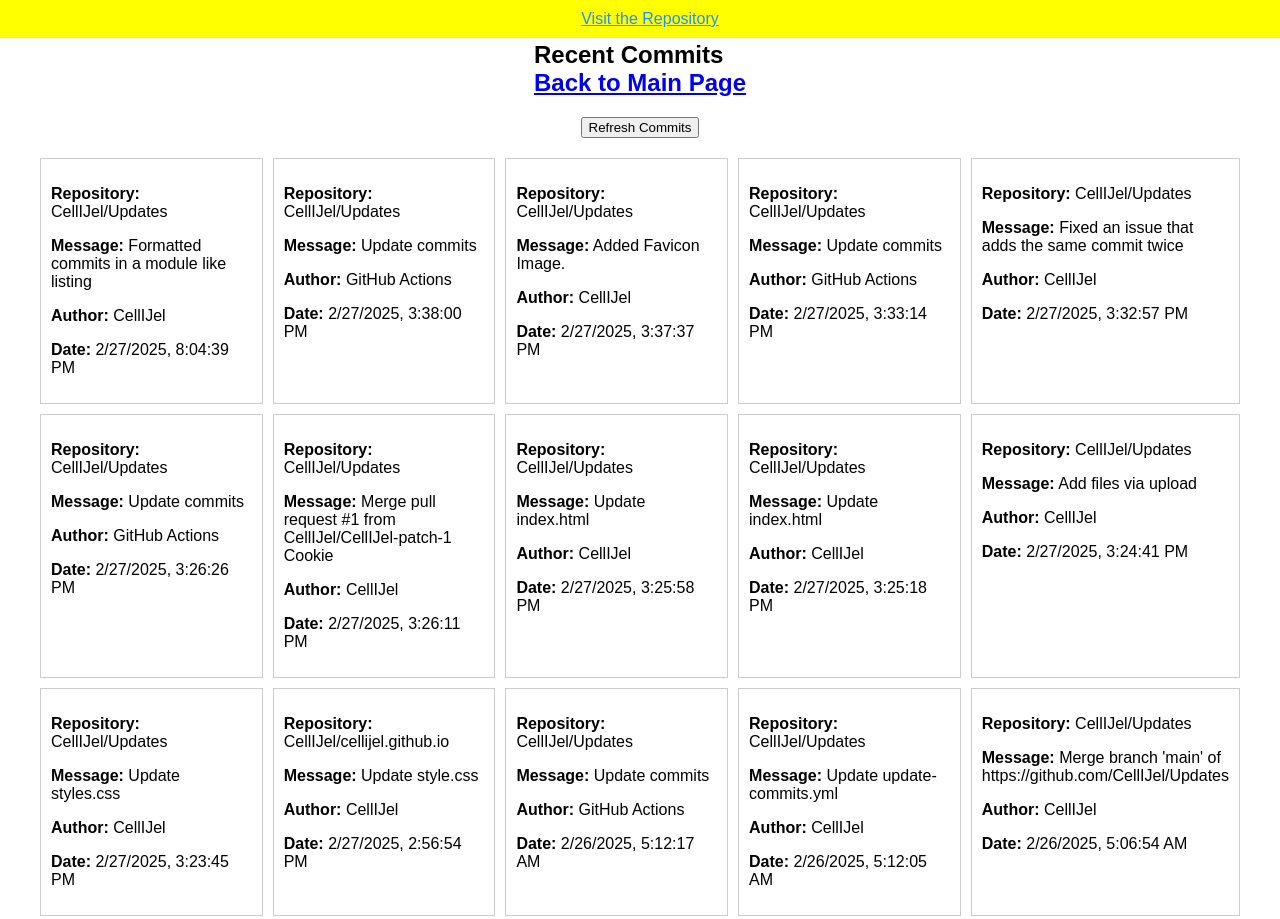
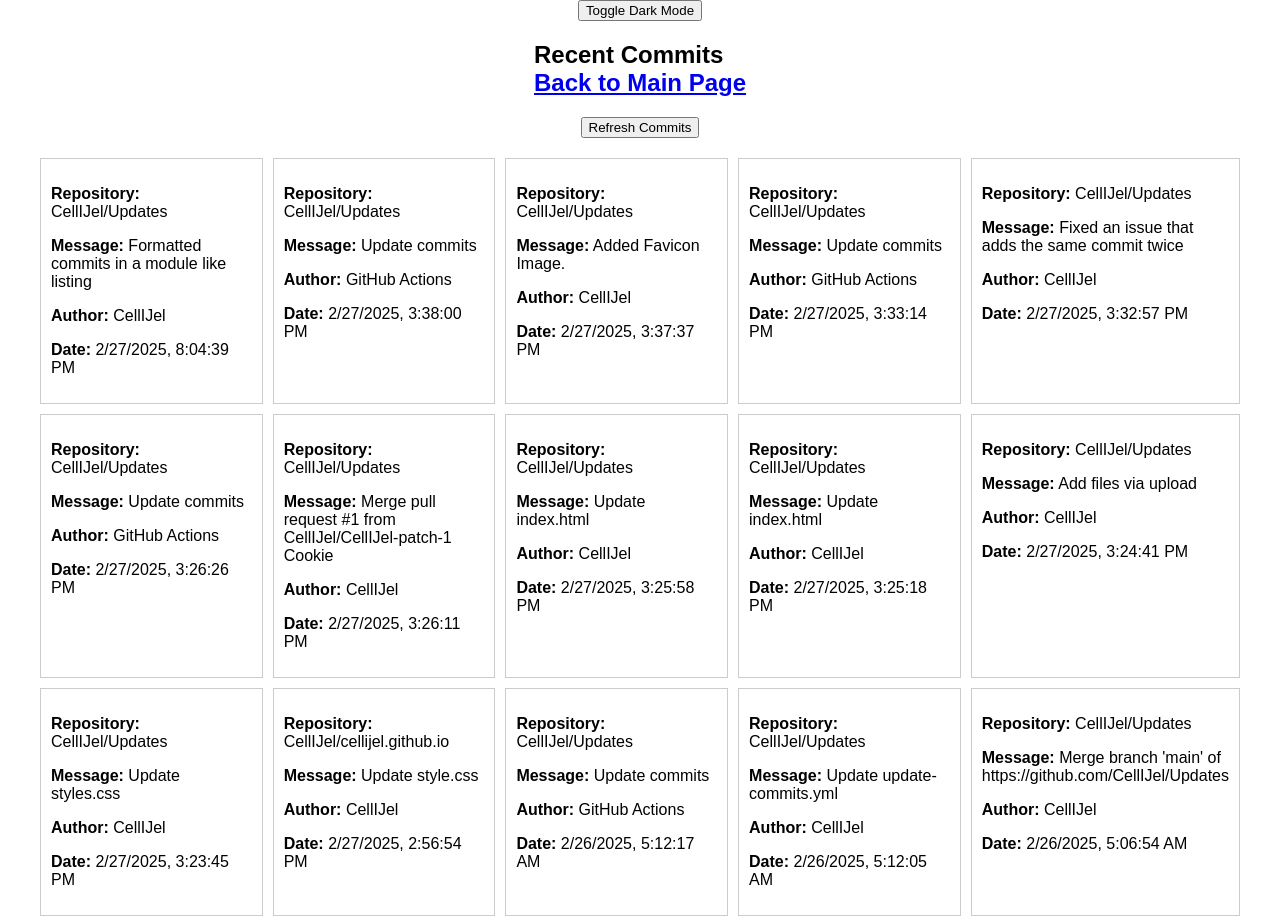
Before and after one commit to CellIJel/Updates, a plain HTML site: page index.html in a window 1280 px wide. Shown: the top 919 px of the page. Drawn offline with Linux system fonts and the light colour scheme.

Commit message:
Update commit fetching logic and hide cookie banner by default

```diff
--- a/index.html
+++ b/index.html
@@ -9,7 +9,7 @@
     <script src="/cookiescript.js" defer></script>
 </head>
 <body>
-    <div id="cookie-banner" style="display: block;">
+    <div id="cookie-banner" style="display: none;">
         <a href="https://github.com/CellIJel/cellijel.github.io" target="_blank">Visit the Repository</a>
     </div>
     <div class="div1">
```
Also changed, not shown: 1 other file.
